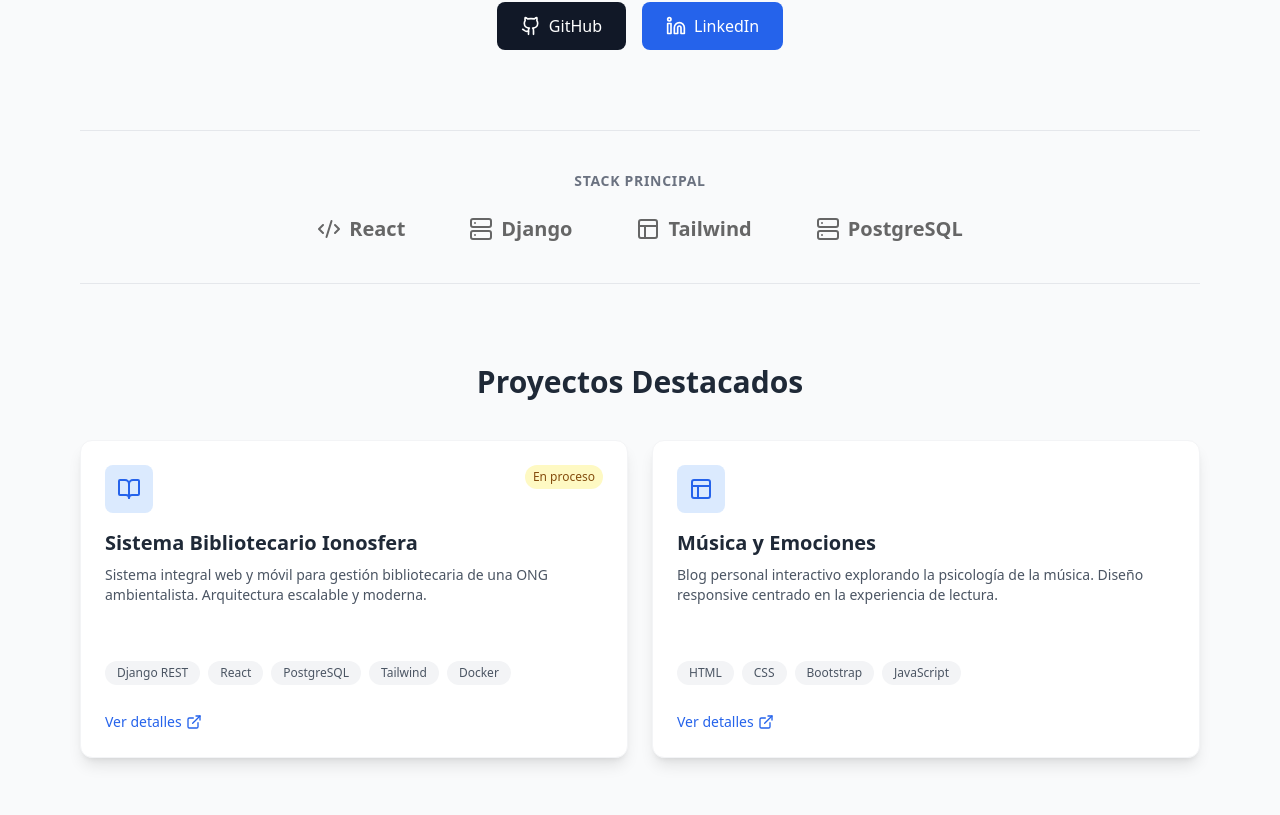
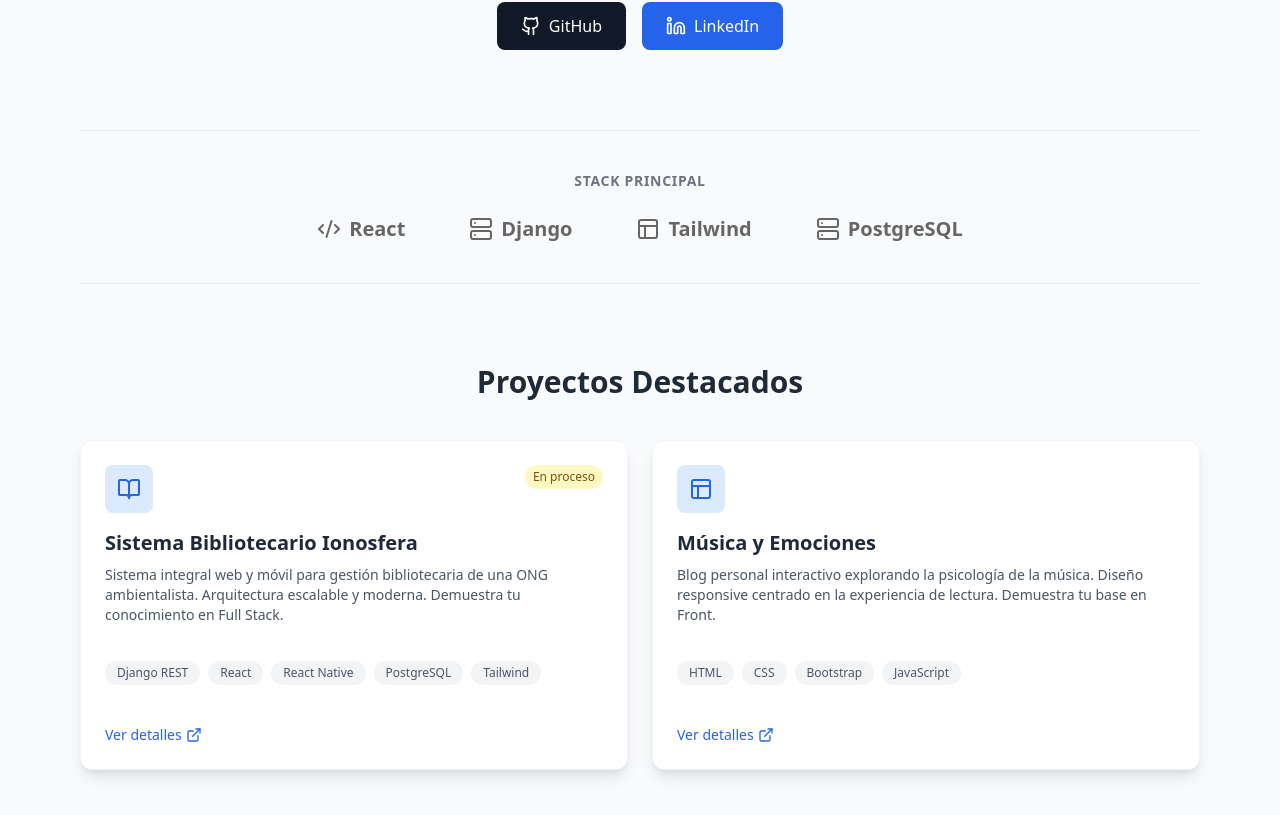
Before and after one commit to Frann-Avila1411/Portfolio_Frann, a React (Vite) app: page / in a window 1280 px wide. Shown: the part 427-1242 px from the top of the page. Built offline with nearby package versions, Linux system fonts and the light colour scheme.

Commit message:
actualización al app.jsx

```diff
--- a/src/App.jsx
+++ b/src/App.jsx
@@ -1,48 +1,47 @@
 import { useState, useEffect } from 'react';
 import { Github, Linkedin, Moon, Sun, ExternalLink, Code2, Server, Layout, BookOpen } from 'lucide-react';
 import { motion } from 'framer-motion';
+import { BrowserRouter as Router, Routes, Route, Link } from 'react-router-dom';
 
-function App() {
-  // Lógica para el modo oscuro
-  const [theme, setTheme] = useState('light');
+// Componente para la Tarjeta de Proyecto
+const ProjectCard = ({ project }) => (
+  <motion.div
+    whileHover={{ y: -5 }}
+    className="bg-white dark:bg-gray-800 rounded-xl p-6 shadow-lg border border-gray-100 dark:border-gray-700 h-full flex flex-col justify-between"
+  >
+    <div>
+      <div className="flex justify-between items-start mb-4">
+        <div className="p-3 bg-primary-100 dark:bg-primary-900/30 rounded-lg text-primary-600 dark:text-primary-400">
+          {project.icon}
+        </div>
+        {project.status === "En desarrollo" && (
+            <span className="px-2 py-1 text-xs font-medium bg-yellow-100 text-yellow-800 dark:bg-yellow-900/30 dark:text-yellow-300 rounded-full">En proceso</span>
+        )}
+      </div>
 
-  useEffect(() => {
-    if (window.matchMedia('(prefers-color-scheme: dark)').matches) {
-      setTheme('dark');
-    }
-  }, []);
+      <h4 className="text-xl font-bold mb-2">{project.title}</h4>
+      <p className="text-gray-600 dark:text-gray-400 mb-4 h-20 text-sm">
+        {project.desc}
+      </p>
 
-  useEffect(() => {
-    if (theme === 'dark') {
-      document.documentElement.classList.add('dark');
-    } else {
-      document.documentElement.classList.remove('dark');
-    }
-  }, [theme]);
+      <div className="flex flex-wrap gap-2 mb-6">
+        {project.tags.map(tag => (
+          <span key={tag} className="px-3 py-1 text-xs font-medium bg-gray-100 dark:bg-gray-700 text-gray-600 dark:text-gray-300 rounded-full">
+            {tag}
+          </span>
+        ))}
+      </div>
+    </div>
 
-  const toggleTheme = () => {
-    setTheme(theme === 'light' ? 'dark' : 'light');
-  };
+    {/* Usamos el componente Link de React Router para simular una navegación */}
+    <Link to={`/project/${project.slug}`} className="inline-flex items-center text-primary-600 dark:text-primary-400 font-medium hover:underline text-sm mt-4">
+      Ver detalles <ExternalLink size={16} className="ml-1" />
+    </Link>
+  </motion.div>
+);
 
-  // Tus datos
-  const projects = [
-    {
-      title: "Sistema Bibliotecario Ionosfera",
-      desc: "Sistema integral web y móvil para gestión bibliotecaria de una ONG ambientalista. Arquitectura escalable y moderna.",
-      tags: ["Django REST", "React", "PostgreSQL", "Tailwind", "Docker"],
-      icon: <BookOpen className="w-6 h-6" />,
-      status: "En desarrollo"
-    },
-    {
-      title: "Música y Emociones",
-      desc: "Blog personal interactivo explorando la psicología de la música. Diseño responsive centrado en la experiencia de lectura.",
-      tags: ["HTML", "CSS", "Bootstrap", "JavaScript"],
-      icon: <Layout className="w-6 h-6" />,
-      status: "Finalizado"
-    }
-  ];
-
-  return (
+// Componente de la Página Principal (Home)
+const Home = ({ theme, toggleTheme, projects }) => (
   <div className="min-h-screen bg-gray-50 dark:bg-gray-900 text-gray-800 dark:text-gray-100 transition-colors duration-300">
 
     {/* Navbar */}
@@ -84,17 +83,16 @@ function App() {
           <a href="https://github.com/Frann-Avila1411" target="_blank" rel="noreferrer" className="flex items-center gap-2 px-6 py-3 bg-gray-900 dark:bg-white text-white dark:text-gray-900 rounded-lg font-medium hover:opacity-90 transition-opacity">
             <Github size={20} /> GitHub
           </a>
-            <a href="https://linkedin.com" target="_blank" rel="noreferrer" className="flex items-center gap-2 px-6 py-3 bg-primary-600 text-white rounded-lg font-medium hover:bg-primary-700 transition-colors">
+          <a href="https://www.linkedin.com/in/franklinavila/" target="_blank" rel="noreferrer" className="flex items-center gap-2 px-6 py-3 bg-primary-600 text-white rounded-lg font-medium hover:bg-primary-700 transition-colors">
             <Linkedin size={20} /> LinkedIn
           </a>
         </div>
       </motion.div>
 
-        {/* Tech Stack Preview (Visualmente simple) */}
+      {/* Tech Stack Preview */}
       <div className="mt-20 py-10 border-y border-gray-200 dark:border-gray-800">
           <p className="text-center text-sm font-semibold text-gray-500 uppercase tracking-wider mb-6">Stack Principal</p>
           <div className="flex flex-wrap justify-center gap-8 md:gap-16 opacity-70 grayscale hover:grayscale-0 transition-all duration-500">
-                {/* Aquí podrías poner iconos reales, uso texto por ahora */}
               <span className="text-xl font-bold flex items-center gap-2"><Code2 /> React</span>
               <span className="text-xl font-bold flex items-center gap-2"><Server /> Django</span>
               <span className="text-xl font-bold flex items-center gap-2"><Layout /> Tailwind</span>
@@ -106,44 +104,79 @@ function App() {
       <div className="mt-20">
         <h3 className="text-3xl font-bold mb-10 text-center">Proyectos Destacados</h3>
         <div className="grid md:grid-cols-2 gap-6">
+          {/* Mapeo de proyectos usando el componente ProjectCard */}
           {projects.map((project, index) => (
-              <motion.div
-                key={index}
-                whileHover={{ y: -5 }}
-                className="bg-white dark:bg-gray-800 rounded-xl p-6 shadow-lg border border-gray-100 dark:border-gray-700"
-              >
-                <div className="flex justify-between items-start mb-4">
-                  <div className="p-3 bg-primary-100 dark:bg-primary-900/30 rounded-lg text-primary-600 dark:text-primary-400">
-                    {project.icon}
-                  </div>
-                  {project.status === "En desarrollo" && (
-                     <span className="px-2 py-1 text-xs font-medium bg-yellow-100 text-yellow-800 dark:bg-yellow-900/30 dark:text-yellow-300 rounded-full">En proceso</span>
-                  )}
-                </div>
-
-                <h4 className="text-xl font-bold mb-2">{project.title}</h4>
-                <p className="text-gray-600 dark:text-gray-400 mb-4 h-20 text-sm">
-                  {project.desc}
-                </p>
-
-                <div className="flex flex-wrap gap-2 mb-6">
-                  {project.tags.map(tag => (
-                    <span key={tag} className="px-3 py-1 text-xs font-medium bg-gray-100 dark:bg-gray-700 text-gray-600 dark:text-gray-300 rounded-full">
-                      {tag}
-                    </span>
-                  ))}
-                </div>
-
-                <a href="#" className="inline-flex items-center text-primary-600 dark:text-primary-400 font-medium hover:underline text-sm">
-                  Ver detalles <ExternalLink size={16} className="ml-1" />
-                </a>
-              </motion.div>
+            <ProjectCard key={index} project={project} />
           ))}
         </div>
       </div>
     </main>
   </div>
 );
+
+// Componente para la página de Detalles del Proyecto (Placeholder)
+const ProjectDetail = () => (
+    <div className="min-h-screen flex items-center justify-center bg-gray-50 dark:bg-gray-900 text-gray-800 dark:text-gray-100 p-10">
+        <div className="text-center">
+            <h1 className="text-4xl font-bold text-primary-600 dark:text-primary-400 mb-4">¡Página en Construcción!</h1>
+            <p className="text-lg mb-8">Aquí mostraremos capturas de pantalla, diagramas de arquitectura (Back-end) y el código de este proyecto.</p>
+            <Link to="/" className="inline-flex items-center px-6 py-3 bg-primary-600 text-white rounded-lg font-medium hover:bg-primary-700 transition-colors">
+                Volver al inicio
+            </Link>
+        </div>
+    </div>
+);
+
+// Componente Principal de la Aplicación
+function App() {
+    // Lógica de tema (Dark/Light Mode)
+    const [theme, setTheme] = useState(localStorage.getItem('theme') || 'light');
+
+    useEffect(() => {
+        if (theme === 'dark') {
+            document.documentElement.classList.add('dark');
+            localStorage.setItem('theme', 'dark');
+        } else {
+            document.documentElement.classList.remove('dark');
+            localStorage.setItem('theme', 'light');
+        }
+    }, [theme]);
+
+    const toggleTheme = () => {
+        setTheme(theme === 'light' ? 'dark' : 'light');
+    };
+
+    // Datos del portafolio
+    const projects = [
+        {
+            title: "Sistema Bibliotecario Ionosfera",
+            desc: "Sistema integral web y móvil para gestión bibliotecaria de una ONG ambientalista. Arquitectura escalable y moderna. Demuestra tu conocimiento en Full Stack.",
+            tags: ["Django REST", "React", "React Native", "PostgreSQL", "Tailwind"],
+            icon: <BookOpen className="w-6 h-6" />,
+            status: "En desarrollo",
+            slug: "ionosfera" // Usado para la URL
+        },
+        {
+            title: "Música y Emociones",
+            desc: "Blog personal interactivo explorando la psicología de la música. Diseño responsive centrado en la experiencia de lectura. Demuestra tu base en Front.",
+            tags: ["HTML", "CSS", "Bootstrap", "JavaScript"],
+            icon: <Layout className="w-6 h-6" />,
+            status: "Finalizado",
+            slug: "musica-emociones"
+        }
+    ];
+
+    return (
+        <Router>
+            <Routes>
+                {/* Ruta de la Página Principal */}
+                <Route path="/" element={<Home theme={theme} toggleTheme={toggleTheme} projects={projects} />} />
+
+                {/* Rutas de Detalles de Proyecto */}
+                <Route path="/project/:slug" element={<ProjectDetail />} />
+            </Routes>
+        </Router>
+    );
 }
 
 export default App;
```
Lines whose indentation alone changed are shown as unchanged.
